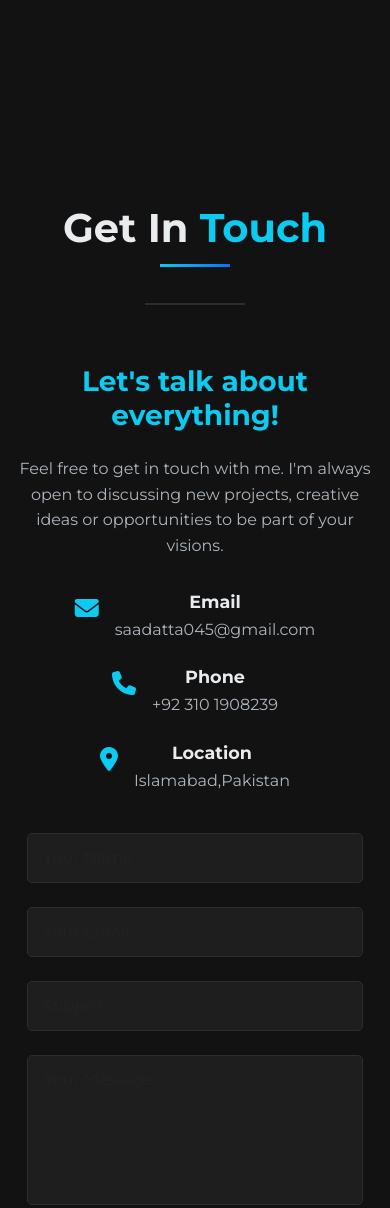
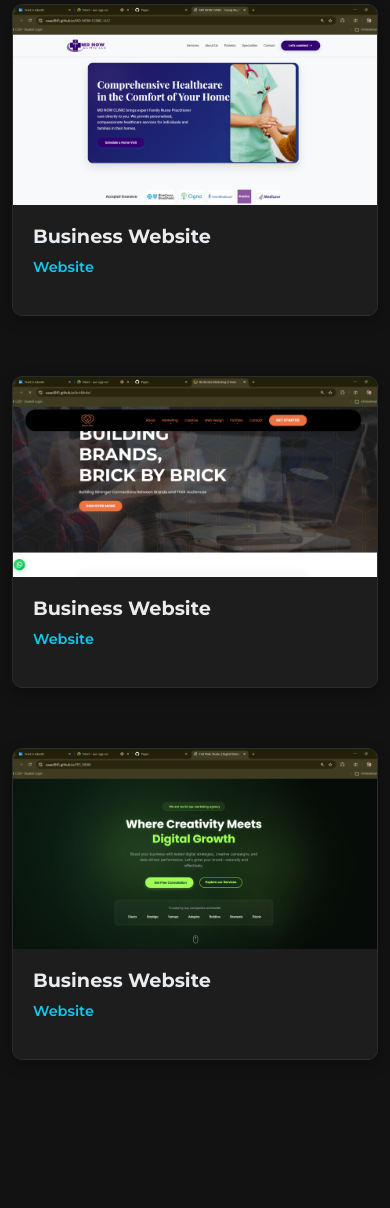
Before and after one commit to saaad045/p0rtf0li0, a plain HTML site: page index.html in a window 390 px wide. Shown: the part 8514-9722 px from the top of the page. Drawn offline with nearby package versions, Linux system fonts and the light colour scheme.

Commit message:
Update index.html

```diff
--- a/index.html
+++ b/index.html
@@ -454,6 +454,57 @@
                             </div>
                         </div>
                     </div>
+                    <!-- Project 13-->
+                    <div class="col-lg-4 col-md-6 project-item" data-category="app">
+                        <div class="project-card">
+                            <div class="project-img">
+                                <img src="./img/13.png" alt="Project 2">
+                                <div class="project-links">
+                                    <a href="https://saaad045.github.io/MD-NOW-CLINIC-LLC/" class="project-link"><i
+                                            class="fas fa-link"></i></a>
+                                    <a href="https://saaad045.github.io/MD-NOW-CLINIC-LLC/" class="project-link"><i class="fas fa-search"></i></a>
+                                </div>
+                            </div>
+                            <div class="project-info">
+                                <h3 class="project-title">Business Website</h3>
+                                <p class="project-category">Website</p>
+                            </div>
+                        </div>
+                    </div>
+                    <!-- Project 14-->
+                    <div class="col-lg-4 col-md-6 project-item" data-category="app">
+                        <div class="project-card">
+                            <div class="project-img">
+                                <img src="./img/14.png" alt="Project 2">
+                                <div class="project-links">
+                                    <a href="https://saaad045.github.io/bricklinks/" class="project-link"><i
+                                            class="fas fa-link"></i></a>
+                                    <a href="https://saaad045.github.io/bricklinks/" class="project-link"><i class="fas fa-search"></i></a>
+                                </div>
+                            </div>
+                            <div class="project-info">
+                                <h3 class="project-title">Business Website</h3>
+                                <p class="project-category">Website</p>
+                            </div>
+                        </div>
+                    </div>
+                    <!-- Project 15-->
+                    <div class="col-lg-4 col-md-6 project-item" data-category="app">
+                        <div class="project-card">
+                            <div class="project-img">
+                                <img src="./img/15.png" alt="Project 2">
+                                <div class="project-links">
+                                    <a href="https://saaad045.github.io/FPS_NEW/" class="project-link"><i
+                                            class="fas fa-link"></i></a>
+                                    <a href="https://saaad045.github.io/FPS_NEW/" class="project-link"><i class="fas fa-search"></i></a>
+                                </div>
+                            </div>
+                            <div class="project-info">
+                                <h3 class="project-title">Business Website</h3>
+                                <p class="project-category">Website</p>
+                            </div>
+                        </div>
+                    </div>
                 </div>
             </div>
         </section>
```
